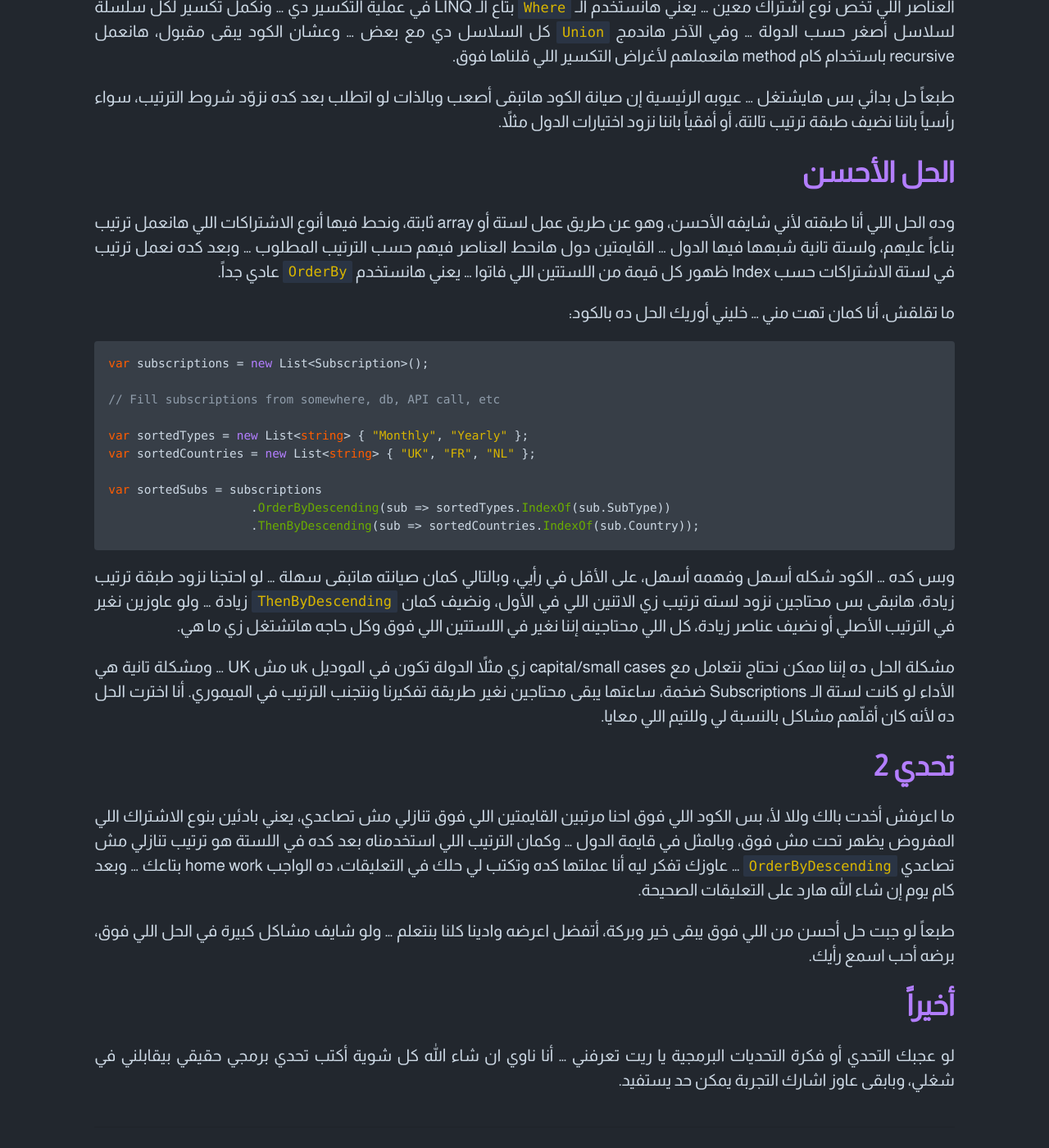
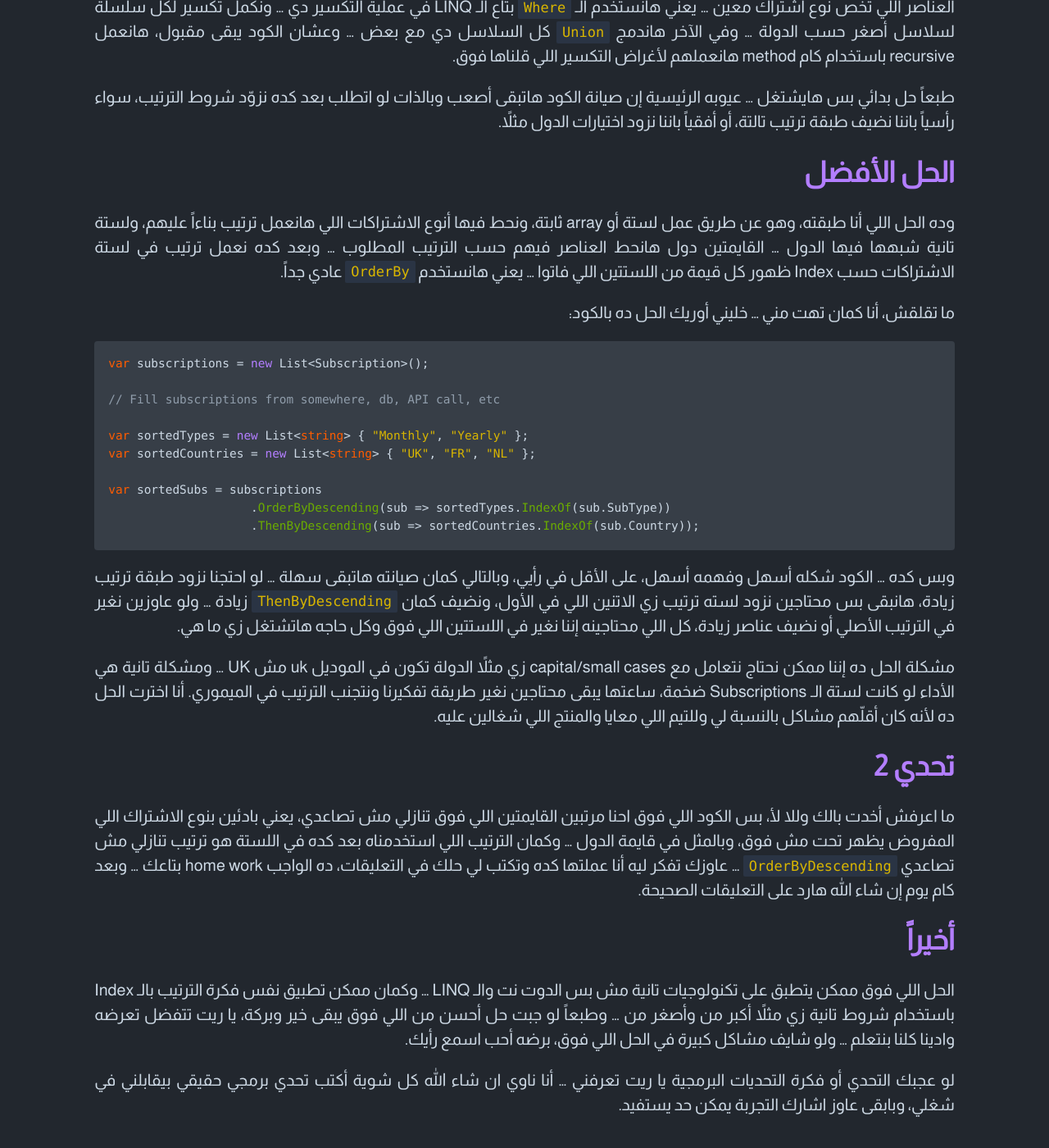
Before and after one commit to mkinawy/mkinawy.github.io, a Jekyll site: the page built from _posts/2022-03-08-تحدي-برمجي-الترتيب-الشرطي.md, in a window 1280 px wide and 1400 px high, scrolled down 1356 px. Shown: the whole window at 82% size. Built offline with Jekyll 4.4.1, drawn with Linux system fonts in a browser that asks for light colours.

Commit message:
enhancing the code challenge post

```diff
--- a/_posts/2022-03-08-تحدي-برمجي-الترتيب-الشرطي.md
+++ b/_posts/2022-03-08-تحدي-برمجي-الترتيب-الشرطي.md
@@ -36,9 +36,9 @@ dir: rtl
 
 طبعاً حل بدائي بس هايشتغل … عيوبه الرئيسية إن صيانة الكود هاتبقى أصعب وبالذات لو اتطلب بعد كده نزوّد شروط الترتيب، سواء رأسياً باننا نضيف طبقة ترتيب تالتة، أو أفقياً باننا نزود اختيارات الدول مثلاً.
 
-## الحل الأحسن
+## الحل الأفضل
 
-وده الحل اللي أنا طبقته لأني شايفه الأحسن، وهو عن طريق عمل لستة أو array ثابتة، ونحط فيها أنوع الاشتراكات اللي هانعمل ترتيب بناءاً عليهم، ولستة تانية شبهها فيها الدول … القايمتين دول هانحط العناصر فيهم حسب الترتيب المطلوب … وبعد كده نعمل ترتيب في لستة الاشتراكات حسب Index ظهور كل قيمة من اللستتين اللي فاتوا … يعني هانستخدم `OrderBy` عادي جداً.
+وده الحل اللي أنا طبقته، وهو عن طريق عمل لستة أو array ثابتة، ونحط فيها أنوع الاشتراكات اللي هانعمل ترتيب بناءاً عليهم، ولستة تانية شبهها فيها الدول … القايمتين دول هانحط العناصر فيهم حسب الترتيب المطلوب … وبعد كده نعمل ترتيب في لستة الاشتراكات حسب Index ظهور كل قيمة من اللستتين اللي فاتوا … يعني هانستخدم `OrderBy` عادي جداً.
 
 ما تقلقش، أنا كمان تهت مني … خليني أوريك الحل ده بالكود:
 
@@ -57,14 +57,14 @@ var sortedSubs = subscriptions
 
 وبس كده … الكود شكله أسهل وفهمه أسهل، على الأقل في رأيي، وبالتالي كمان صيانته هاتبقى سهلة … لو احتجنا نزود طبقة ترتيب زيادة، هانبقى بس محتاجين نزود لسته ترتيب زي الاتنين اللي في الأول، ونضيف كمان `ThenByDescending` زيادة … ولو عاوزين نغير في الترتيب الأصلي أو نضيف عناصر زيادة، كل اللي محتاجينه إننا نغير في اللستتين اللي فوق وكل حاجه هاتشتغل زي ما هي.
 
-مشكلة الحل ده إننا ممكن نحتاج نتعامل مع capital/small cases زي مثلاً الدولة تكون في الموديل uk مش UK … ومشكلة تانية هي الأداء لو كانت لستة الـ Subscriptions ضخمة، ساعتها يبقى محتاجين نغير طريقة تفكيرنا ونتجنب الترتيب في الميموري. أنا اخترت الحل ده لأنه كان أقلّهم مشاكل بالنسبة لي وللتيم اللي معايا.
+مشكلة الحل ده إننا ممكن نحتاج نتعامل مع capital/small cases زي مثلاً الدولة تكون في الموديل uk مش UK … ومشكلة تانية هي الأداء لو كانت لستة الـ Subscriptions ضخمة، ساعتها يبقى محتاجين نغير طريقة تفكيرنا ونتجنب الترتيب في الميموري. أنا اخترت الحل ده لأنه كان أقلّهم مشاكل بالنسبة لي وللتيم اللي معايا والمنتج اللي شغالين عليه.
 
 ## تحدي 2
 
 ما اعرفش أخدت بالك وللا لأ، بس الكود اللي فوق احنا مرتبين القايمتين اللي فوق تنازلي مش تصاعدي، يعني بادئين بنوع الاشتراك اللي المفروض يظهر تحت مش فوق، وبالمثل في قايمة الدول … وكمان الترتيب اللي استخدمناه بعد كده في اللستة هو ترتيب تنازلي مش تصاعدي `OrderByDescending` … عاوزك تفكر ليه أنا عملتها كده وتكتب لي حلك في التعليقات، ده الواجب home work بتاعك … وبعد كام يوم إن شاء الله هارد على التعليقات الصحيحة.
 
-طبعاً لو جبت حل أحسن من اللي فوق يبقى خير وبركة، أتفضل اعرضه وادينا كلنا بنتعلم … ولو شايف مشاكل كبيرة في الحل اللي فوق، برضه أحب اسمع رأيك.
-
 ## أخيراً
 
+الحل اللي فوق ممكن يتطبق على تكنولوجيات تانية مش بس الدوت نت والـ LINQ … وكمان ممكن تطبيق نفس فكرة الترتيب بالـ Index باستخدام شروط تانية زي مثلاً أكبر من وأصغر من … وطبعاً لو جبت حل أحسن من اللي فوق يبقى خير وبركة، يا ريت تتفضل تعرضه وادينا كلنا بنتعلم … ولو شايف مشاكل كبيرة في الحل اللي فوق، برضه أحب اسمع رأيك.
+
 لو عجبك التحدي أو فكرة التحديات البرمجية يا ريت تعرفني … أنا ناوي ان شاء الله كل شوية أكتب تحدي برمجي حقيقي بيقابلني في شغلي، وبابقى عاوز اشارك التجربة يمكن حد يستفيد.
```
